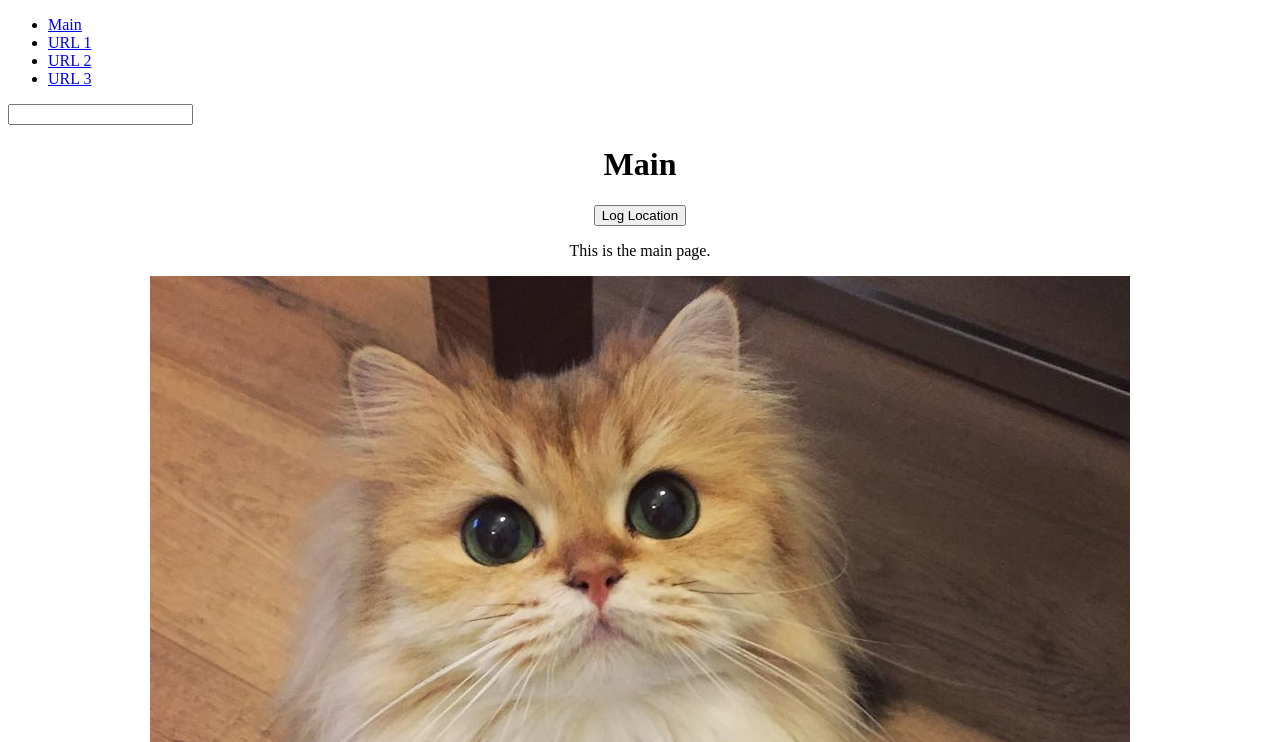
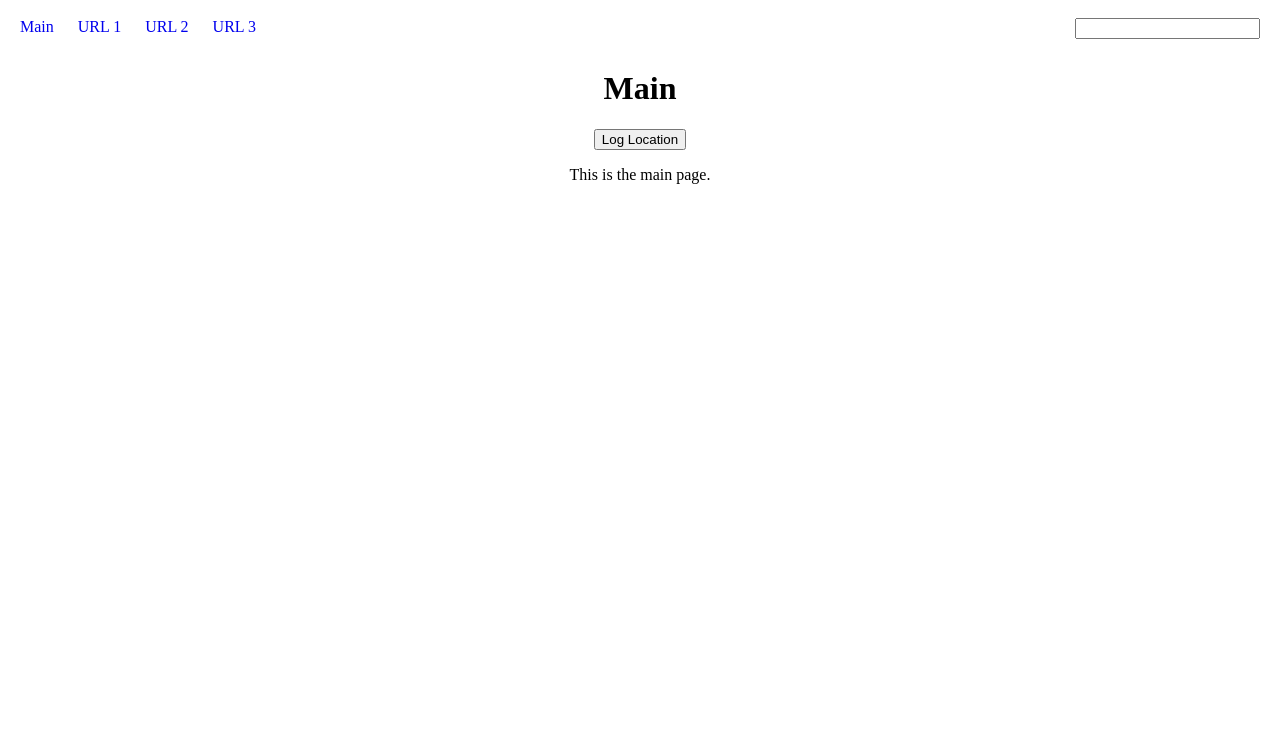
Before and after one commit to hwagz/AngTemplate, a plain HTML site: page index.html in a window 1280 px wide. Shown: the top 742 px of the page. Drawn offline with Linux system fonts and the light colour scheme.

Commit message:
Got a little carried away. Back to just template

```diff
--- a/css/style.css
+++ b/css/style.css
@@ -3,3 +3,25 @@
   display: block;
   text-align: center;
 }
+
+ul {
+    list-style-type: none;
+    margin: 0;
+    padding: 0;
+    overflow: hidden;
+}
+
+li {
+    float: left;
+}
+
+li a {
+    display: block;
+    text-align: center;
+    padding: 10px 12px;
+    text-decoration: none;
+}
+#input{
+  float: right;
+  padding: 10px 12px;
+}
--- a/index.html
+++ b/index.html
@@ -18,8 +18,9 @@
       <li><a href="#url1">URL 1</a></li>
       <li><a href="#url2">URL 2</a></li>
       <li><a href="#url3">URL 3</a></li>
+      <li id="input"><input type="text" ng-model="input"></li>
     </ul>
-    <input type="text" name="name" ng-model="input">
+
     <div class="container">
       <div ng-view></div>
     </div>
```
Also changed, not shown: images/main.jpg (deleted), images/url1.jpg (deleted), images/url2.jpg (deleted), images/url3.jpg (deleted), 1 other file.
